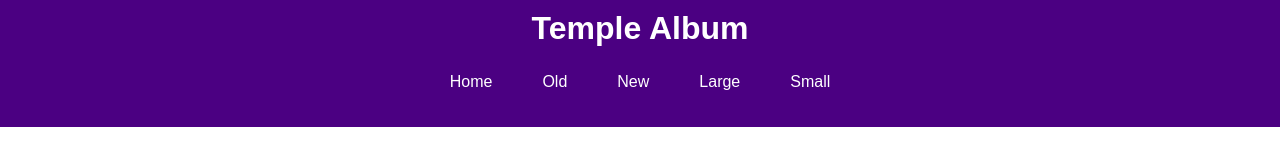
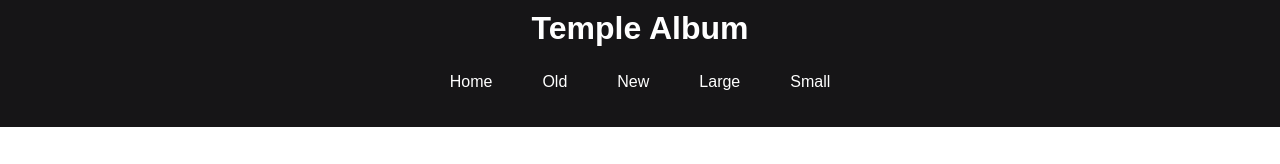
Before and after one commit to ETOSELI/wdd131, a plain HTML site: page temples.html in a window 1280 px wide. Shown: the top 164 px of the page. Drawn offline with Linux system fonts and the light colour scheme.

Commit message:
updated color

```diff
--- a/styles/temples.css
+++ b/styles/temples.css
@@ -7,7 +7,7 @@ body {
 }
 
 header {
-    background-color: #4b0082;
+    background-color: #161517;
     color: white;
     padding: 10px;
 }
```
